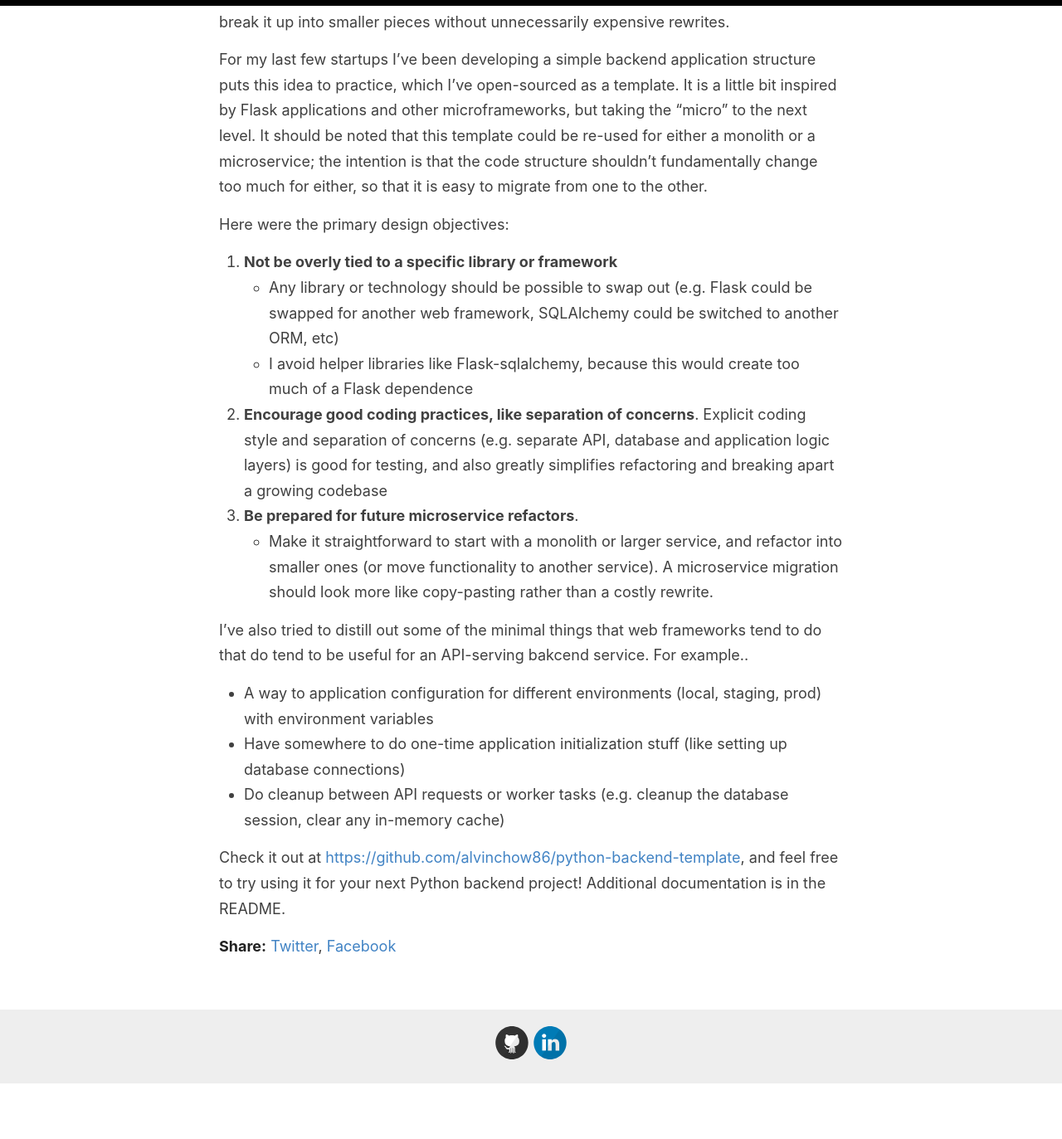
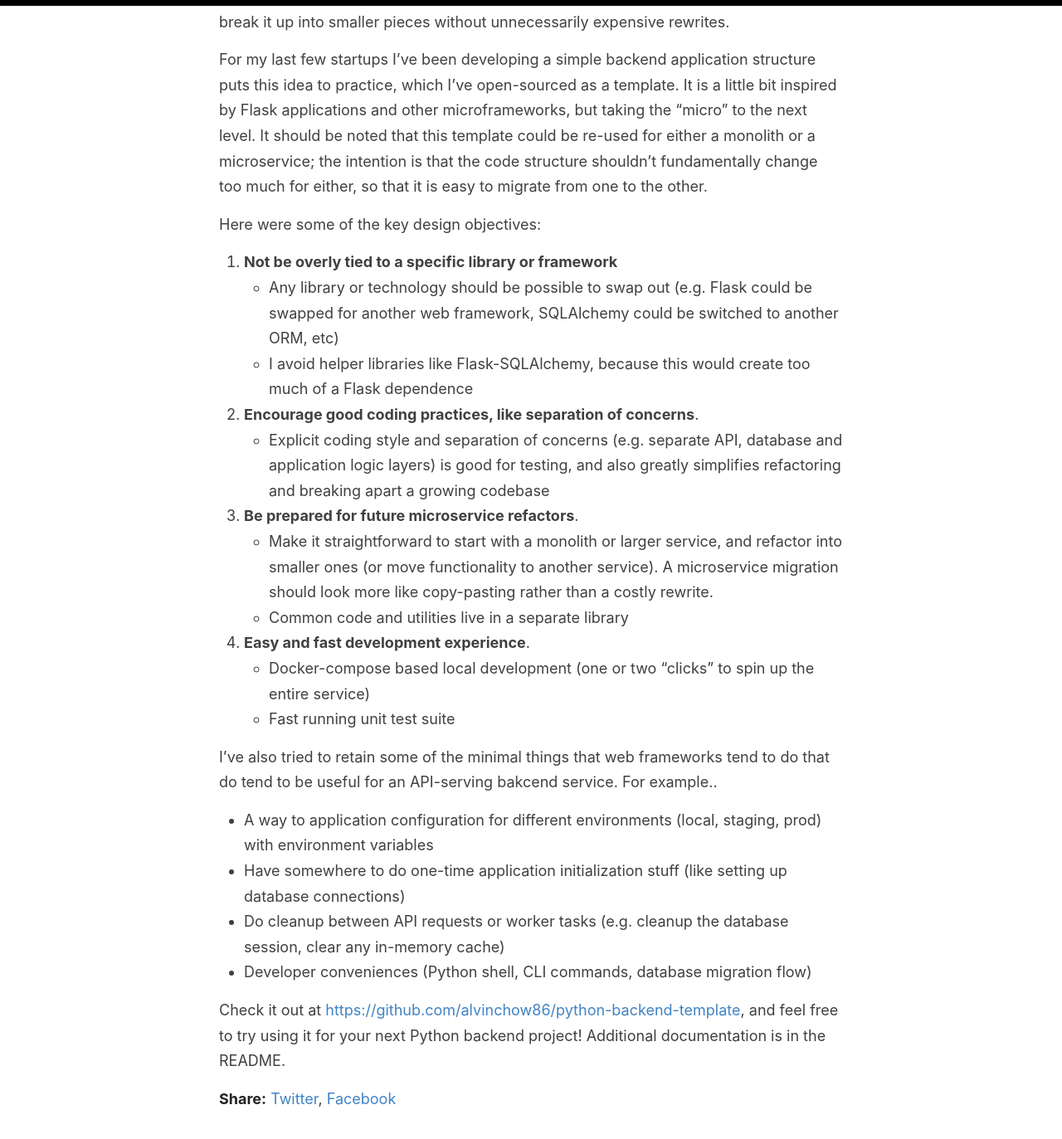
Before and after one commit to alvinchow86/alvinchow86.github.io, a Jekyll site: the page built from _posts/2021-01-19-python-backend-template.md, in a window 1280 px wide and 1400 px high, scrolled down 1031 px. Shown: the top 1373 px of the window at 83% size. Built offline with Jekyll 4.4.1, drawn with Linux system fonts in a browser that asks for light colours; before the commit the page ends 2337 px from its top, so only the background shows below that.

Commit message:
dev stuff

```diff
--- a/_posts/2021-01-19-python-backend-template.md
+++ b/_posts/2021-01-19-python-backend-template.md
@@ -14,19 +14,25 @@ I think that it is better not to think of a Python-based backend app as a "Djang
 
 For my last few startups I've been developing a simple backend application structure puts this idea to practice, which I've open-sourced as a template. It is a little bit inspired by Flask applications and other microframeworks, but taking the "micro" to the next level. It should be noted that this template could be re-used for either a monolith or a microservice; the intention is that the code structure shouldn't fundamentally change too much for either, so that it is easy to migrate from one to the other.
 
-Here were the primary design objectives:
+Here were some of the key design objectives:
 
 1. **Not be overly tied to a specific library or framework**
   - Any library or technology should be possible to swap out (e.g. Flask could be swapped for another web framework, SQLAlchemy could be switched to another ORM, etc)
-  - I avoid helper libraries like Flask-sqlalchemy, because this would create too much of a Flask dependence
-2. **Encourage good coding practices, like separation of concerns**. Explicit coding style and separation of concerns (e.g. separate API, database and application logic layers) is good for testing, and also greatly simplifies refactoring and breaking apart a growing codebase
+  - I avoid helper libraries like Flask-SQLAlchemy, because this would create too much of a Flask dependence
+2. **Encourage good coding practices, like separation of concerns**.
+  - Explicit coding style and separation of concerns (e.g. separate API, database and application logic layers) is good for testing, and also greatly simplifies refactoring and breaking apart a growing codebase
 3. **Be prepared for future microservice refactors**.
   - Make it straightforward to start with a monolith or larger service, and refactor into smaller ones (or move functionality to another service). A microservice migration should look more like copy-pasting rather than a costly rewrite.
+  - Common code and utilities live in a separate library
+4. **Easy and fast development experience**.
+  - Docker-compose based local development (one or two "clicks" to spin up the entire service)
+  - Fast running unit test suite
 
-I've also tried to distill out some of the minimal things that web frameworks tend to do that do tend to be useful for an API-serving bakcend service. For example..
+I've also tried to retain some of the minimal things that web frameworks tend to do that do tend to be useful for an API-serving bakcend service. For example..
 - A way to application configuration for different environments (local, staging, prod) with environment variables
 - Have somewhere to do one-time application initialization stuff (like setting up database connections)
 - Do cleanup between API requests or worker tasks (e.g. cleanup the database session, clear any in-memory cache)
+- Developer conveniences (Python shell, CLI commands, database migration flow)
 
 
 Check it out at [https://github.com/alvinchow86/python-backend-template](https://github.com/alvinchow86/python-backend-template), and feel free to try using it for your next Python backend project! Additional documentation is in the README.
```
